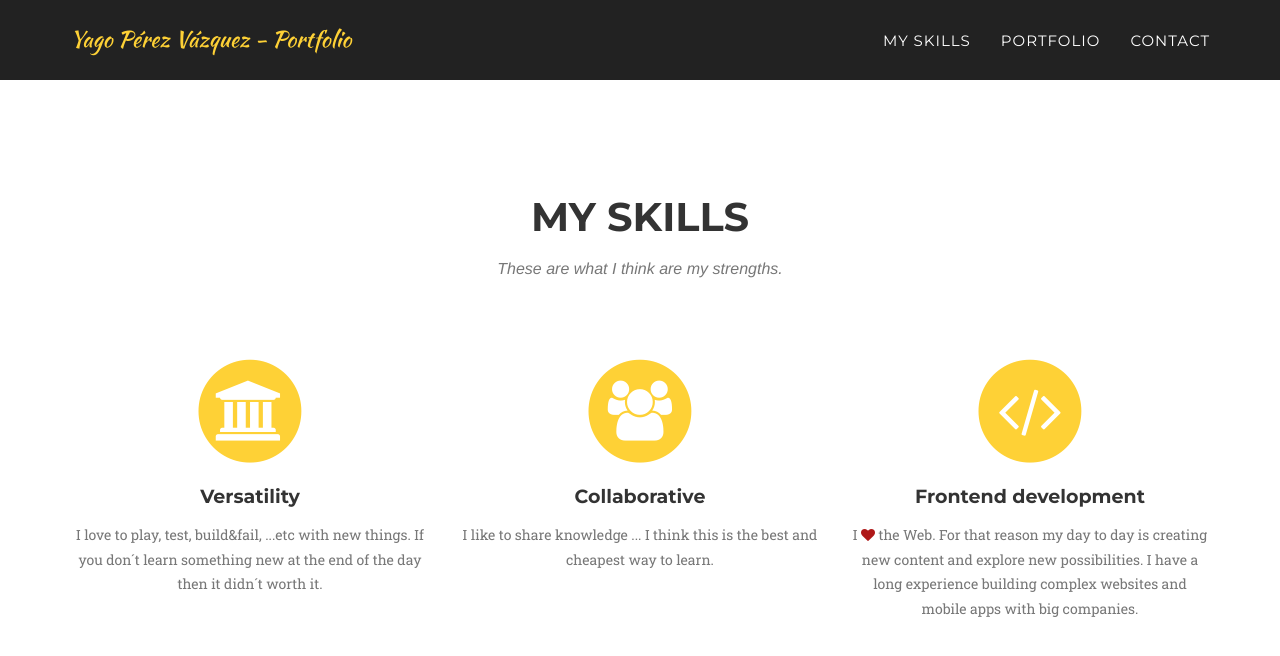
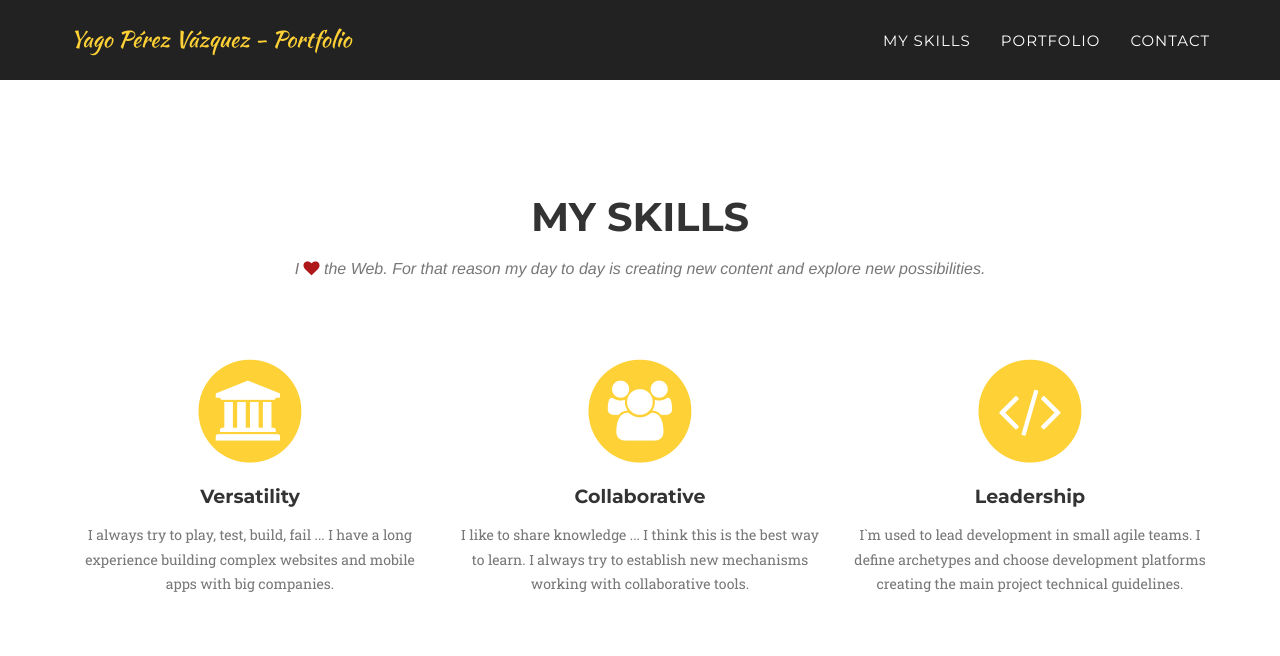
Before and after one commit to yagopv/portfolio, a Jekyll site: the page built from index.html, in a window 1280 px wide and 900 px high, scrolled down 788 px. Shown: the top 656 px of the window. Built offline with Jekyll 4.4.1, drawn with Linux system fonts in a browser that asks for light colours; some web fonts are replaced.

Commit message:
updating messages

```diff
--- a/_includes/services.html
+++ b/_includes/services.html
@@ -4,7 +4,7 @@
             <div class="row">
                 <div class="col-lg-12 text-center">
                     <h2 class="section-heading">My Skills</h2>
-                    <h3 class="section-subheading text-muted">These are what I think are my strengths.</h3>
+                    <h3 class="section-subheading text-muted">I <i class="heart fa fa-heart"></i> the Web. For that reason my day to day is creating new content and explore new possibilities.</h3>
                 </div>
             </div>
             <div class="row text-center">
@@ -14,7 +14,7 @@
                         <i class="fa fa-university fa-stack-1x fa-inverse"></i>
                     </span>
                     <h4 class="service-heading">Versatility</h4>
-                    <p class="text-muted">I love to play, test, build&fail, ...etc with new things. If you don´t learn something new at the end of the day then it didn´t worth it.</p>
+                    <p class="text-muted">I always try to play, test, build, fail ... I have a long experience building complex websites and mobile apps with big companies.</p>
                 </div>
                 <div class="col-md-4">
                     <span class="fa-stack fa-4x">
@@ -22,15 +22,15 @@
                         <i class="fa fa-users fa-stack-1x fa-inverse"></i>
                     </span>
                     <h4 class="service-heading">Collaborative</h4>
-                    <p class="text-muted">I like to share knowledge ... I think this is the best and cheapest way to learn.</p>
+                    <p class="text-muted">I like to share knowledge ... I think this is the best way to learn. I always try to establish new mechanisms working with collaborative tools.</p>
                 </div>
                 <div class="col-md-4">
                     <span class="fa-stack fa-4x">
                         <i class="fa fa-circle fa-stack-2x text-primary"></i>
                         <i class="fa fa-code fa-stack-1x fa-inverse"></i>
                     </span>
-                    <h4 class="service-heading">Frontend development</h4>
-                    <p class="text-muted">I <i class="heart fa fa-heart"></i> the Web. For that reason my day to day is creating new content and explore new possibilities. I have a long experience building complex websites and mobile apps with big companies.</p>
+                    <h4 class="service-heading">Leadership</h4>
+                    <p class="text-muted">I`m used to lead development in small agile teams. I define archetypes and choose development platforms creating the main project technical guidelines. </p>
                 </div>
             </div>
         </div>
```
